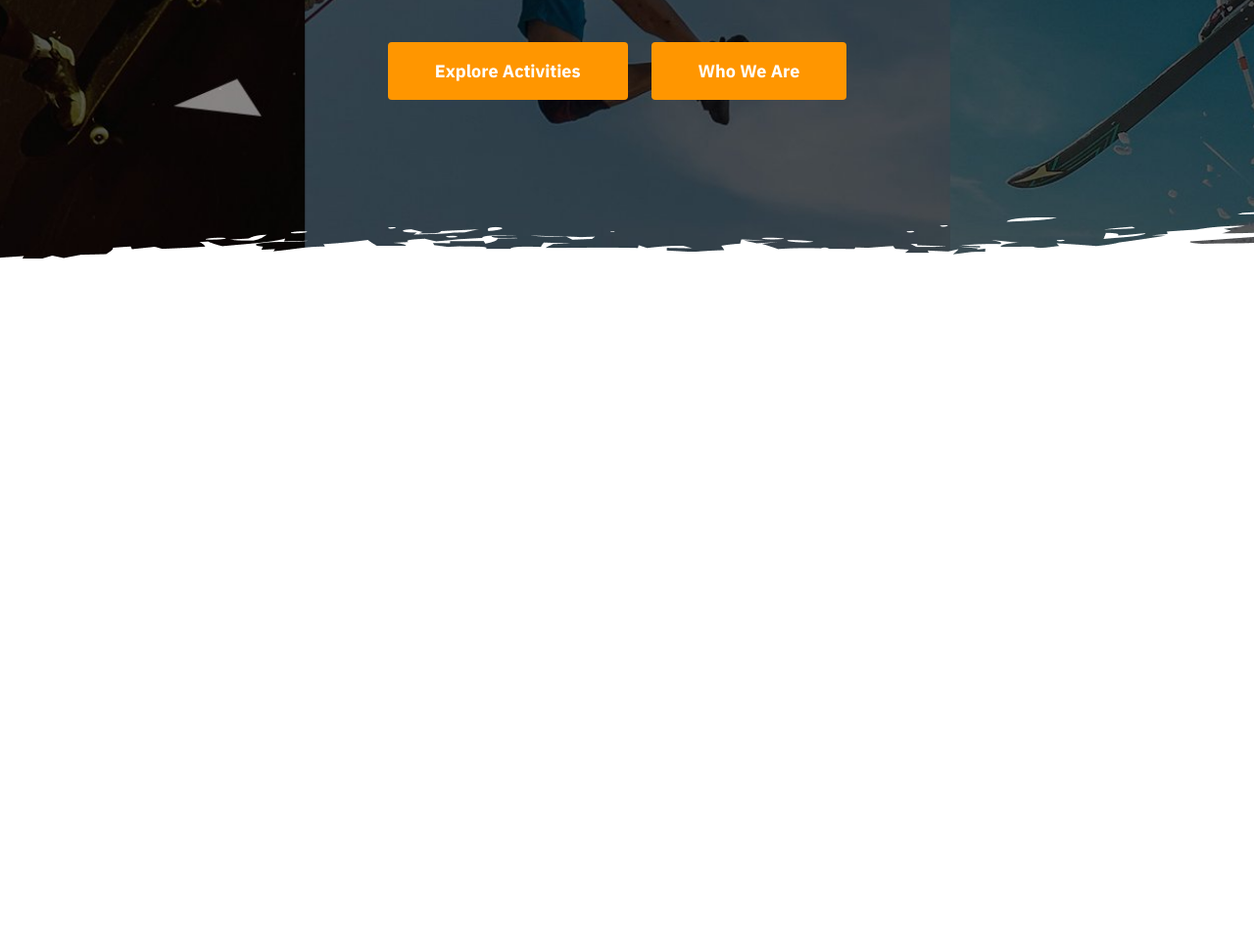
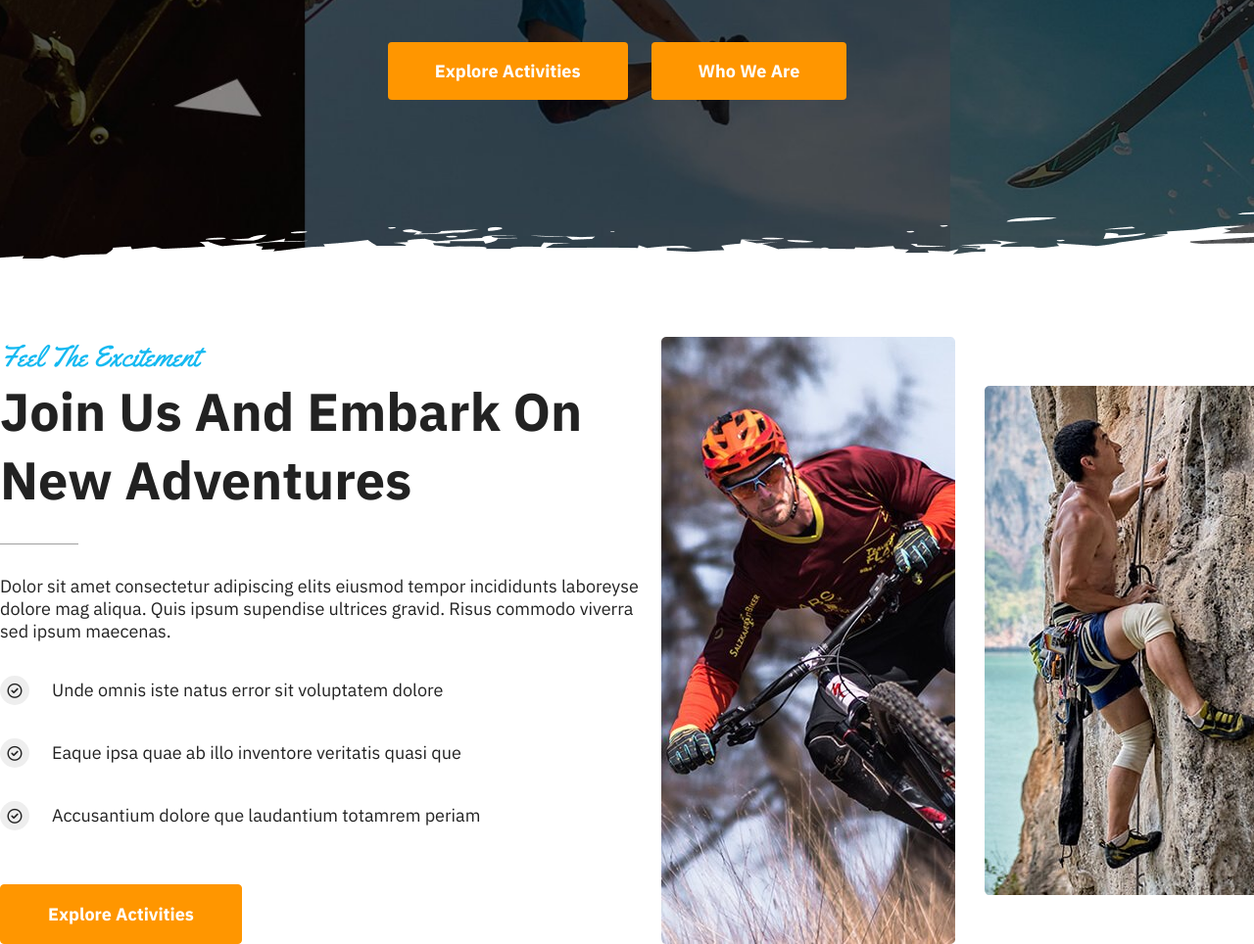
Before and after one commit to PalashHalder/xtreme-sports, a plain HTML site: page index.html in a window 1280 px wide. Shown: the part 500-1464 px from the top of the page at 98% size. Before the commit the page ends 800 px from the top, so only its background shows below. Drawn offline with Linux system fonts and the light colour scheme.

Commit message:
embark part completion

```diff
--- a/css/style.css
+++ b/css/style.css
@@ -133,3 +133,110 @@ nav .button a {
 /* =======================================
             banner part end
 ======================================== */
+
+/* =======================================
+            embark part start
+======================================== */
+#embark-part{
+    margin-top: 72px;
+}
+
+#embark-part .box{
+    display: flex;
+}
+
+#embark-part .left{
+    width: 50%;
+}
+
+#embark-part h5{
+    font-family: 'Yellowtail', cursive;
+    font-size: 30px;
+    font-weight: 400;
+    color: #14B9F1;
+}
+
+#embark-part h2{
+    font-family: 'IBM Plex Sans', sans-serif;
+    font-size: 54px;
+    font-weight: 700;
+    color: #222222;
+    position: relative;
+}
+
+#embark-part .left h2:after{
+    width: 80px;
+    height: 1px;
+    background: #A0A0A0;
+    position: absolute;
+    bottom: -31px;
+    left: 0;
+    content: "";
+}
+
+#embark-part p{
+    font-family: 'IBM Plex Sans', sans-serif;
+    font-size: 18px;
+    font-weight: 400;
+    color: #222222;
+    margin-top: 62px;
+}
+
+#embark-part ul{
+    font-family: 'IBM Plex Sans', sans-serif;
+    font-size: 18px;
+    font-weight: 400;
+    color: #222222;
+}
+
+#embark-part ul li{
+    margin-top: 34px;
+}
+
+#embark-part ul li span{
+    display: inline-block;
+    width: 30px;
+    height: 30px;
+    background: #EEEEEE;
+    border-radius: 50%;
+    text-align: center;
+    line-height: 30px;
+    margin-right: 23px;
+}
+
+#embark-part ul li i{
+    font-size: 15px;
+}
+
+
+#embark-part a {
+    display: inline-block;
+    padding: 18px 48px;
+    background: #FF9600;
+    color: #FFFFFF;
+    font-family: 'IBM Plex Sans', sans-serif;
+    font-size: 18px;
+    font-weight: 700;
+    border-radius: 4px;
+    margin-right: 20px;
+    margin-top: 55px;
+    border: 1px solid #FF9600;
+    transition: .4s;
+}
+
+#embark-part a:hover {
+    color: #FF9600;
+    background: #FFFFFF;
+}
+
+#embark-part .right{
+    width: 50%;
+    display: flex;
+    align-items: center;
+    justify-content: space-around;
+}
+
+
+/* =======================================
+            embark part end
+======================================== */
--- a/index.html
+++ b/index.html
@@ -12,6 +12,10 @@
     <link rel="preconnect" href="https://fonts.gstatic.com" crossorigin>
     <link href="https://fonts.googleapis.com/css2?family=IBM+Plex+Sans:wght@100;200;300;400;500;600;700&display=swap"
         rel="stylesheet">
+
+    <link rel="preconnect" href="https://fonts.googleapis.com">
+    <link rel="preconnect" href="https://fonts.gstatic.com" crossorigin>
+    <link href="https://fonts.googleapis.com/css2?family=Yellowtail&display=swap" rel="stylesheet">
 
     <!-- fev icon link -->
     <link rel="icon" type="image/x-icon" href="images/fav_icon.png">
@@ -65,6 +69,36 @@
             banner part end
     =============================== -->
 
+    <!-- ==============================
+            embark part start
+    =============================== -->
+    <section id="embark-part">
+        <div class="container">
+            <div class="box">
+                <div class="left">
+                    <h5>Feel The Excitement </h5>
+                    <h2>Join Us And Embark On New Adventures</h2>
+                    <div class="shape"></div>
+                    <p>Dolor sit amet consectetur adipiscing elits eiusmod tempor incididunts laboreyse dolore mag aliqua. Quis ipsum supendise ultrices gravid. Risus commodo viverra sed ipsum maecenas.</p>
+                    <ul>
+                        <li><span><i class="fa-regular fa-circle-check"></i></span>Unde omnis iste natus error sit voluptatem dolore</li>
+                        <li><span><i class="fa-regular fa-circle-check"></i></span>Eaque ipsa quae ab illo inventore veritatis quasi que</li>
+                        <li><span><i class="fa-regular fa-circle-check"></i></span>Accusantium dolore que laudantium totamrem periam</li>
+                    </ul>
+                    <a href="#">Explore Activities</a>
+                </div>
+                <div class="right">
+                    <img src="images/embark-extreme-sports-1.png" alt="embark-extreme-sports-1">
+                    <img src="images/embark-extreme-sports-2.png" alt="embark-extreme-sports-2">
+                </div>
+            </div>
+        </div>
+    </section>
+
+    <!-- ==============================
+            embark part end
+    =============================== -->
+
 
 </body>
 
```
Also changed, not shown: images/embark-extreme-sports-1.png (added), images/embark-extreme-sports-2.png (added).
